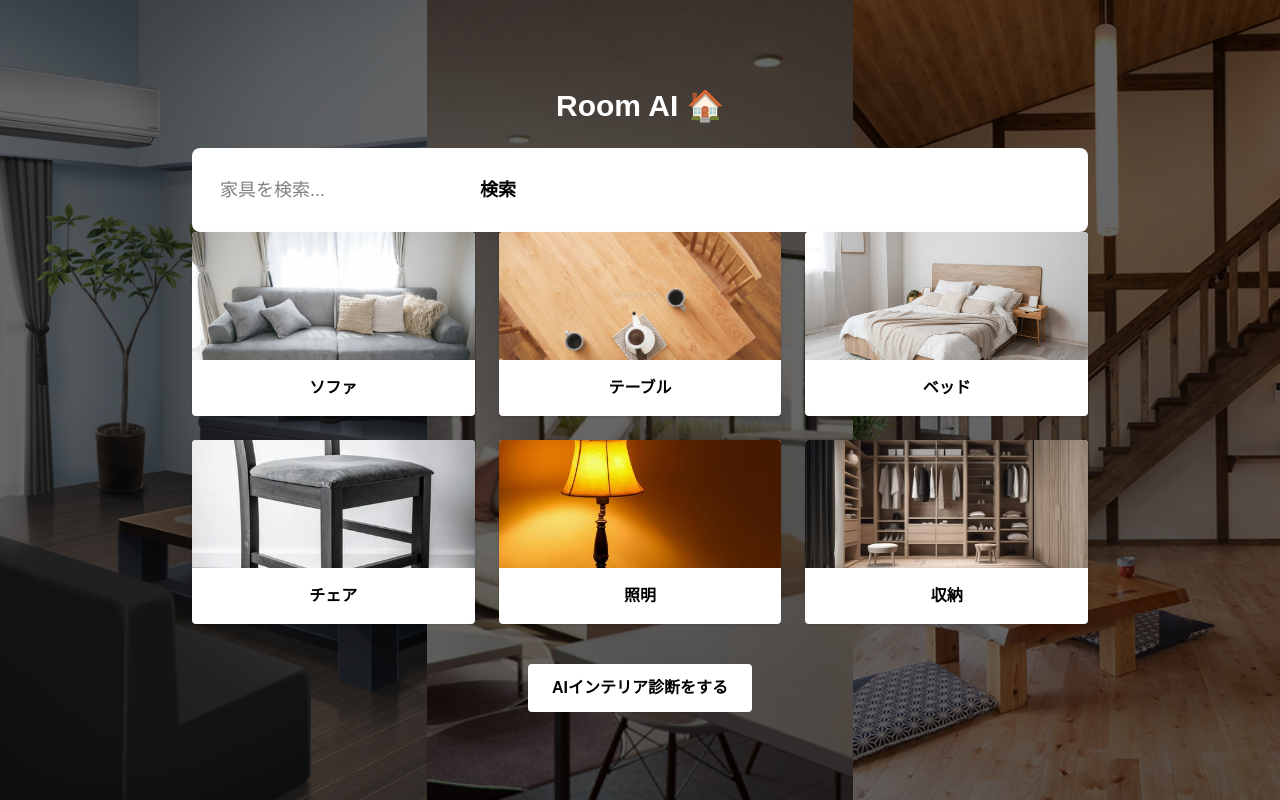
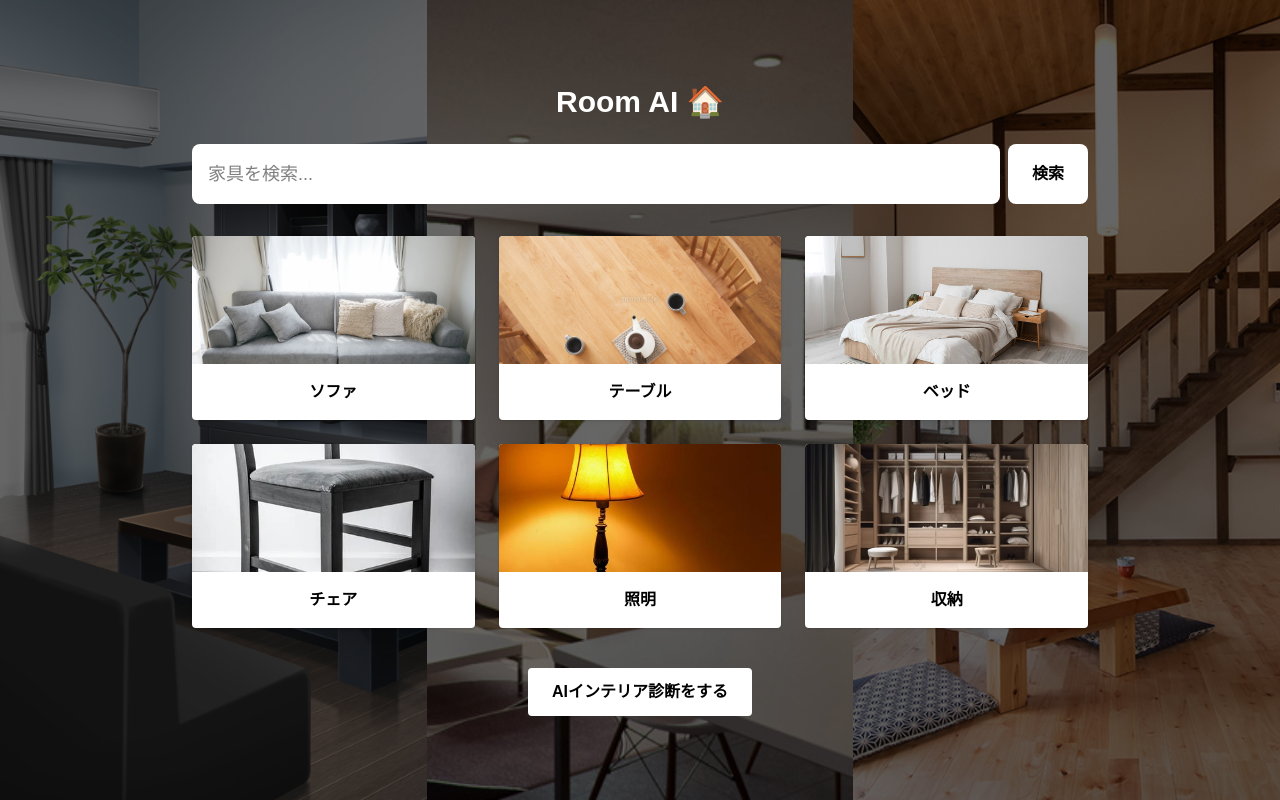
Before and after one commit to 86-create/room-ai, a Next.js app: page / in a window 1280 px wide. Built offline with nearby package versions, Linux system fonts and the light colour scheme.

Commit message:
add framer motion animation

```diff
--- a/src/app/page.js
+++ b/src/app/page.js
@@ -87,7 +87,7 @@ export default function Home() {
     e.preventDefault();
     searchAmazon();
   }}
-  className="flex-1 p-4 rounded-lg bg-white text-black text-lg"
+  className="flex gap-2 mb-8"
 >
 
   <input
@@ -95,18 +95,17 @@ export default function Home() {
     placeholder="家具を検索..."
     value={search}
     onChange={(e) => setSearch(e.target.value)}
-    className="flex-1 p-3 rounded bg-white text-black"
+    className="flex-1 p-4 rounded-lg bg-white text-black text-lg"
   />
 
   <button
     type="submit"
-    className="bg-white text-black px-4 rounded font-semibold hover:bg-gray-300"
+    className="bg-white text-black px-6 rounded-lg font-semibold hover:bg-gray-300"
   >
     検索
   </button>
 
 </form>
-
             {/* 家具一覧 */}
             <div className="grid grid-cols-2 md:grid-cols-3 gap-6 mb-10">
 
```
